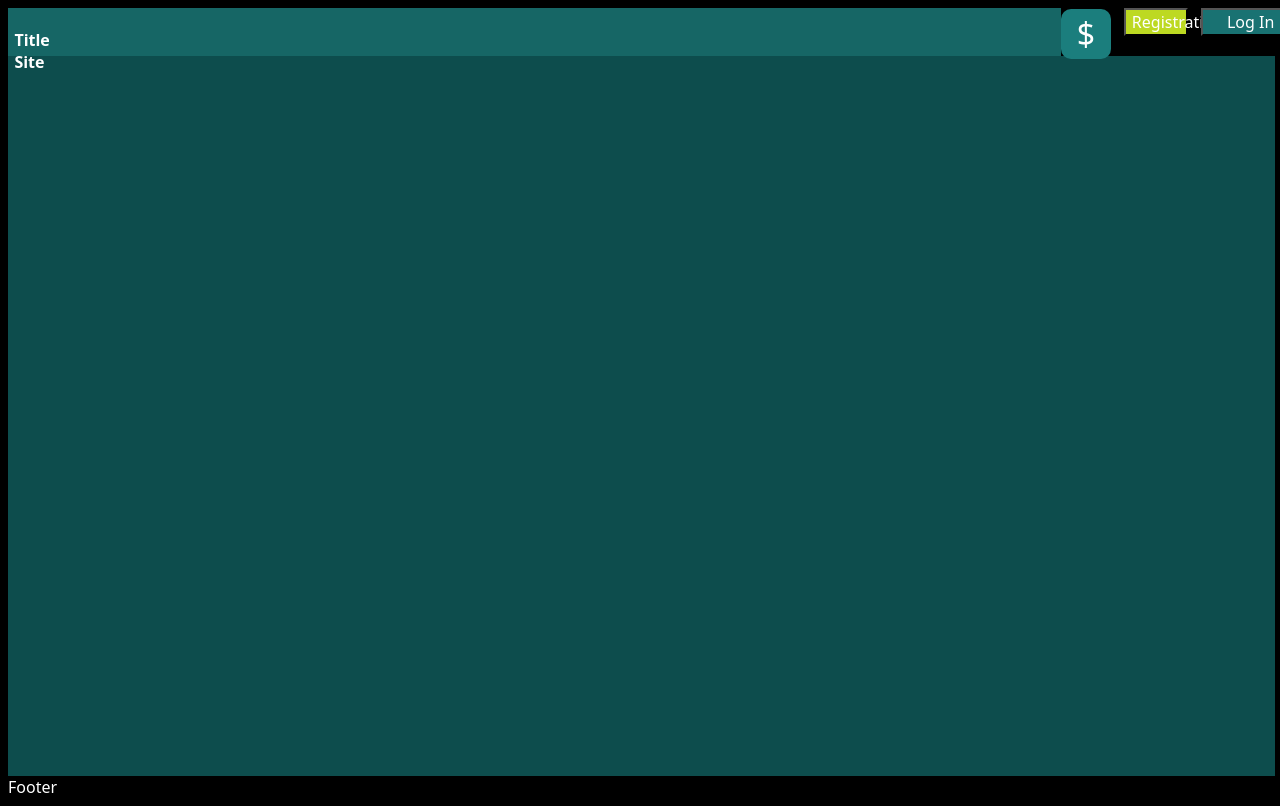
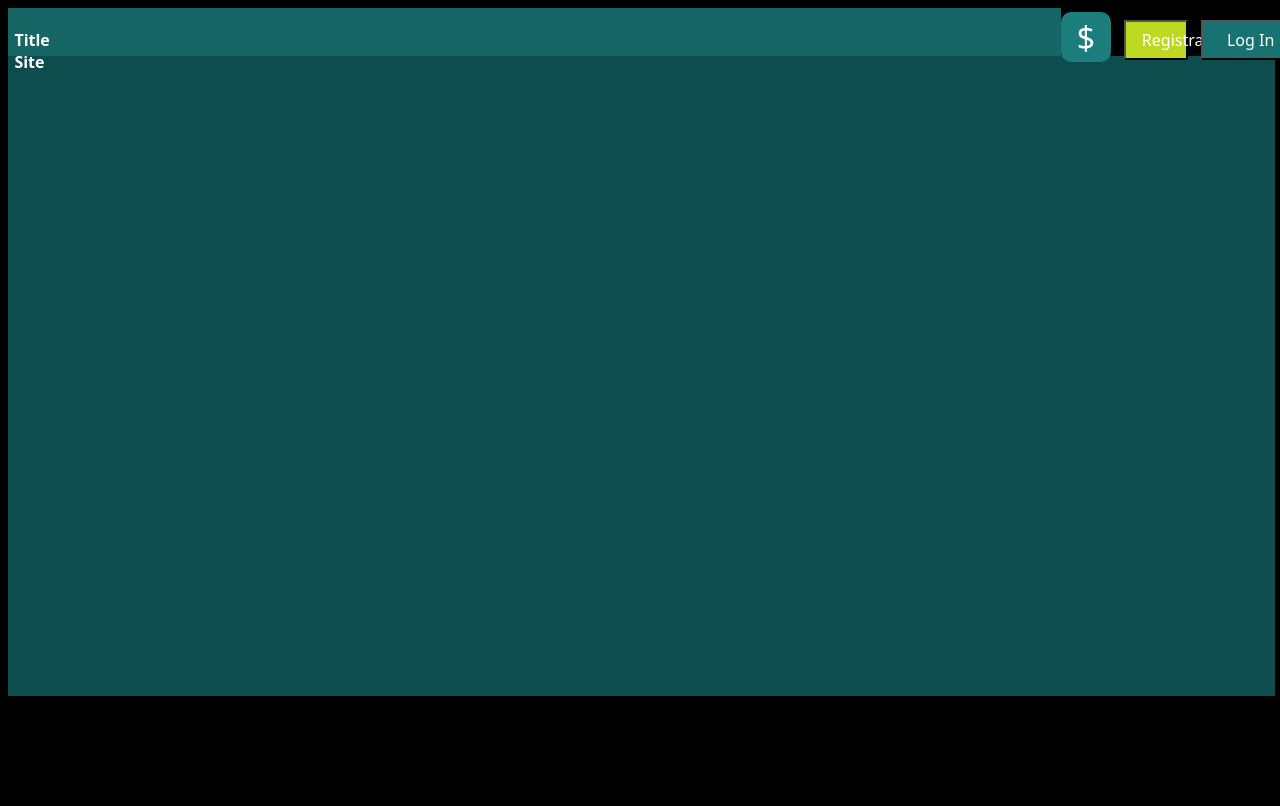
Before and after one commit to LouisWackenier/Payment-Process, a React (Vite) app: page / in a window 1280 px wide. Shown: the top 806 px of the page. Built offline with nearby package versions, Linux system fonts and the light colour scheme.

Commit message:
Changes to the buttons

```diff
--- a/src/Pages/Home.jsx
+++ b/src/Pages/Home.jsx
@@ -2,7 +2,7 @@ import styled from "styled-components"
 
 const MainContainer = styled.div`
       background-color: #0D4D4D;
-      height: 90vh;
+      height: 80vh;
       width: 99vw;
 `;
 
--- a/src/components/Footer.jsx
+++ b/src/components/Footer.jsx
@@ -1,6 +1,14 @@
+import styled from "styled-components";
+
+const MainContainer = styled.div`
+      height: 4vh;
+`;
+
 const Footer = () => {
   return (
-    <div>Footer</div>
+    <MainContainer>
+
+    </MainContainer>
   )
 }
 
--- a/src/components/Navbar.jsx
+++ b/src/components/Navbar.jsx
@@ -21,25 +21,37 @@ const DepositButton = styled.button`
     border-radius: 10px;
     background-color: #1B7E7D;
     font-size: 2rem;
-    margin-top: 0.5px;
+    margin-top: 0.5vh;
 
     width: 50px;
     height: 50px;
 `;
 
 const RegistrationButton = styled.button`
+    margin-top: 12px;
     background-color: #BDD922;
     font-size: 1rem;
     width: 5vw;
+
+    padding-top: 7px;
+    padding-bottom: 7px;
+    padding-left: 16px;
+    padding-right: 16px;
 
     margin-right: 1vw;
     margin-left: 1vw;
 `;
 
 const LogInButton = styled.button`
+    margin-top: 12px;
     background-color: #197272;
     font-size: 1rem;
     width: 100px;
+
+    padding-top: 7px;
+    padding-bottom: 7px;
+    padding-left: 12px;
+    padding-right: 12px;
 `;
 
 const ButtonContainer = styled.div`
@@ -51,7 +63,9 @@ const ButtonContainer = styled.div`
 const Navbar = () => {
   return (
     <MainContainer>
-         <Title>Title Site</Title>
+         <Link to="/" style={{ textDecoration: 'none', backgroundColor: 'transparent'}}>
+           <Title>Title Site</Title>
+         </Link>
          <ButtonContainer>
             <Link to="/Select payment" style={{ textDecoration: 'none', backgroundColor: 'transparent'}}>
             <DepositButton>$</DepositButton>
```
